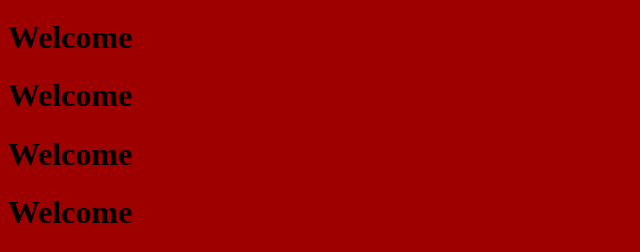
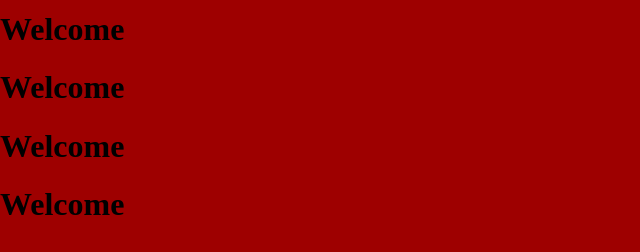
Before and after one commit to legalchik/testt, a plain HTML site: page index.html in a window 1280 px wide. Shown: the part 749-1001 px from the top of the page, without its empty margins (0-640 px from the left). Drawn offline with Linux system fonts and the light colour scheme.

Commit message:
Update index.html

```diff
--- a/index.html
+++ b/index.html
@@ -1,7 +1,12 @@
 <html>
 <head>
   <style>
-    body { background-color: rgb(158, 0, 0); }
+    body {
+    color: black;
+    margin: 0;
+    padding: 0;
+    background-color: rgb(158, 0, 0);
+    }
     h1 { color: black; }
   </style>
 </head>
```
